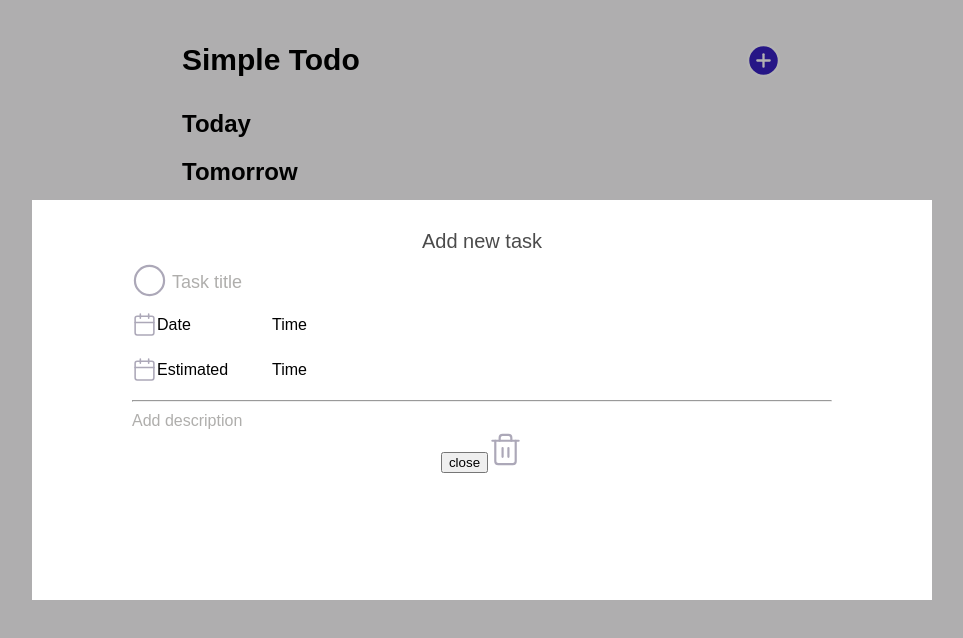
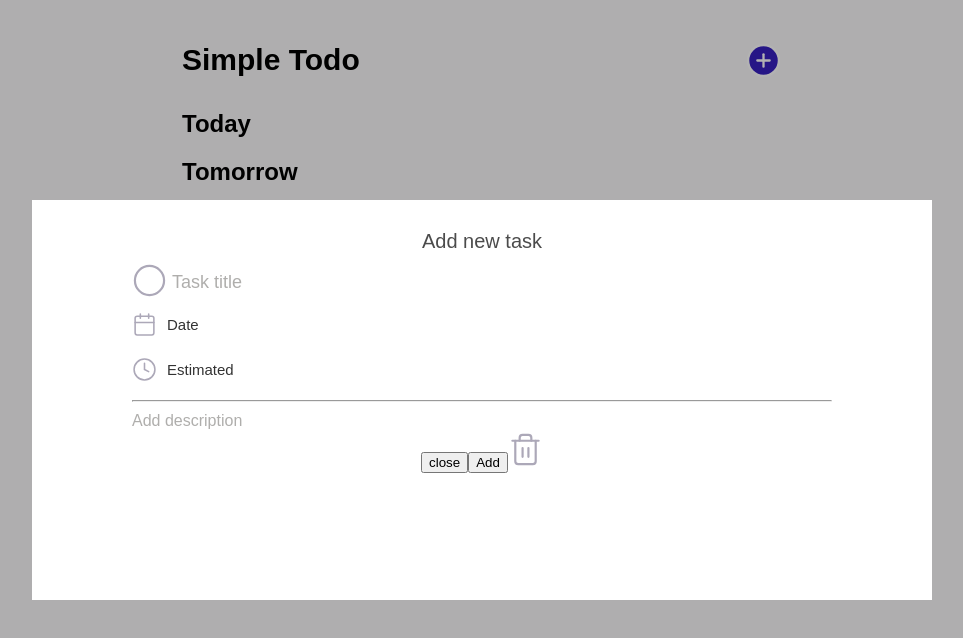
Before and after one commit to ocfranz/todo-typescript, a React (Create React App) app: page / in a window 1280 px wide. Both pictures are taken after a click on the icon 921 px from the left and 60 px from the top of the page. Shown: the top 638 px of the page, without its empty margins (158-1121 px from the left). Built offline with nearby package versions, Linux system fonts and the light colour scheme.

Commit message:
wip(): modal component

```diff
--- /dev/null
+++ b/src/components/TaskItemRow/TaskItemRow.tsx
@@ -0,0 +1,29 @@
+import React, { FC } from "react";
+
+import { TaskItem, TaskItemTag, TaskItemButton, TaskItemName } from "./styles";
+
+interface TaskItemRowProps {
+    icon: any;
+    children: string;
+    handleOnButtonClick: () => void;
+}
+
+const TaskItemRow: FC<TaskItemRowProps> = ({
+    icon,
+    children,
+    handleOnButtonClick,
+}) => {
+    return (
+        <TaskItem>
+            <TaskItemTag>
+                {icon}
+                <TaskItemName>{children}</TaskItemName>
+            </TaskItemTag>
+            <TaskItemButton onClick={handleOnButtonClick}>
+                <span></span>
+            </TaskItemButton>
+        </TaskItem>
+    );
+};
+
+export default TaskItemRow;
--- /dev/null
+++ b/src/components/TaskItemRow/styles.ts
@@ -0,0 +1,30 @@
+import styled from "styled-components";
+import { media } from "../../styles/Breakpoints";
+
+const TaskItem = styled.div`
+    display: flex;
+    align-items: center;
+    padding: 10px 0px;
+`;
+const TaskItemTag = styled.div`
+    align-items: center;
+    display: flex;
+    width: 20%;
+`;
+const TaskItemName = styled.span`
+    font-size: 15px;
+    opacity: 0.8;
+    margin-left: 10px;
+`;
+const TaskItemButton = styled.div`
+    width: 80%;
+    text-align: left;
+    padding : 10px 0px;
+    cursor : pointer;
+    &:hover {
+        background-color: rgba(0, 0, 0, 0.3);
+
+    }
+`;
+
+export { TaskItem, TaskItemTag, TaskItemButton, TaskItemName };
--- a/src/components/TodoListItem/TodoListItem.tsx
+++ b/src/components/TodoListItem/TodoListItem.tsx
@@ -10,7 +10,7 @@ interface TodoListItemProps {
     date: string;
     estimated: number;
 }
-const TodoListItemWrapper = styled.div`
+const TodoListItemWrapper = styled.div<{key : any}>`
     width: 100%;
     display: flex;
     flex-direction: row;
--- a/src/modules/ModalAdd/ModalAdd.tsx
+++ b/src/modules/ModalAdd/ModalAdd.tsx
@@ -1,4 +1,4 @@
-import React, { FC, useEffect, useRef } from "react";
+import React, { FC, useState, useEffect, useRef } from "react";
 
 import CircleIcon from "../../components/TodoListItem/CircleIcon";
 import Editable from "../../components/Editable/Editable";
@@ -7,6 +7,7 @@ import { RootState } from "../../reducers";
 import { useSelector, useDispatch } from "react-redux";
 import CalendarIcon from "./CalendarIcon";
 import ClockIcon from "./ClockIcon";
+import TaskItemRow from "../../components/TaskItemRow/TaskItemRow";
 import {
     ModalWrapper,
     ModalDialog,
@@ -14,7 +15,7 @@ import {
     ModalBody,
     ModalFooter,
     ModalHeader,
-    TaskDetails,
+    TaskHeading,
     ModalContainer,
 } from "./styles";
 interface ModalAddProps {
@@ -22,25 +23,48 @@ interface ModalAddProps {
 }
 
 const ModalAdd: FC<ModalAddProps> = ({ visible }) => {
+    const [newTask, setNewTask] = useState("");
     const titleRef: any = useRef(null);
+    const modalDialog: any = useRef(null);
+
     const dispatch = useDispatch();
     const visibleModal = useSelector(
         (state: RootState) => state.uiReducer.showModalAdd
     );
+    useEffect(() => {
+        if(visibleModal){
+            document.addEventListener("click",handleClickOutside, true)
+        }
+    });
+    const handleClickOutside = (event : any) =>{
+        if(!modalDialog.current.contains(event.target)){
+            handleOnClose();
+        }
+    }
     const handleOnClose = () => {
+        document.removeEventListener("click",handleClickOutside, true)
         dispatch({ type: "SHOW_MODAL", payload: !visibleModal });
     };
-    useEffect(() => {
-        titleRef.current.focus();
-    }, []);
+    const handleOnAdd = () => {
+        setNewTask("");
+        titleRef.current.innerHTML = "";
+        dispatch({ type: "ADD_TASK", payload: newTask });
+    };
+
+    const handleOnInput = (event: any) => {
+        console.log(event.target.innerHTML);
+        setNewTask(event.target.innerHTML);
+    };
+
+    const handleOnDateClick = () => {};
     return (
-        <ModalWrapper visible={visible}>
-            <ModalDialog>
+        <ModalWrapper visible={visible} >
+            <ModalDialog ref={modalDialog}>
                 <ModalContent>
                     <ModalContainer>
                         <ModalHeader>Add new task</ModalHeader>
                         <ModalBody>
-                            <TaskDetails>
+                            <TaskHeading>
                                 <div style={{ width: "40px" }}>
                                     <CircleIcon />
                                 </div>
@@ -48,66 +72,33 @@ const ModalAdd: FC<ModalAddProps> = ({ visible }) => {
                                     style={{
                                         width: "calc(100% - 40px )",
                                         fontSize: "18px",
-                                        position: "relative"
+                                        position: "relative",
                                     }}
                                 >
                                     <Editable
+                                        onInput={(event) =>
+                                            handleOnInput(event)
+                                        }
                                         ref={titleRef}
                                         placeholder="Task title"
                                     />
                                 </div>
-                            </TaskDetails>
-                            <div
-                                style={{
-                                    display: "flex",
-                                    alignItems: "center",
-                                    padding: "10px 0px",
-                                }}
-                            >
-                                <div
-                                    style={{
-                                        alignItems: "center",
-                                        display: "flex",
-                                        width: "20%",
-                                    }}
-                                >
-                                    <CalendarIcon size={25}></CalendarIcon>
-                                    <span>Date</span>
-                                </div>
-                                <div
-                                    style={{ width: "80%", textAlign: "left" }}
-                                >
-                                    <span>Time</span>
-                                </div>
-                            </div>
-                            <div
-                                style={{
-                                    display: "flex",
-                                    alignItems: "center",
-                                    padding: "10px 0px",
-                                }}
-                            >
-                                <div
-                                    style={{
-                                        alignItems: "center",
-                                        display: "flex",
-                                        width: "20%",
-                                    }}
-                                >
-                                    <CalendarIcon size={25}></CalendarIcon>
-                                    <span>Estimated</span>
-                                </div>
-                                <div
-                                    style={{ width: "80%", textAlign: "left" }}
-                                >
-                                    <span>Time</span>
-                                </div>
-                            </div>
+                            </TaskHeading>
+                            <TaskItemRow
+                                icon={<CalendarIcon size={25} />}
+                                children="Date"
+                                handleOnButtonClick={handleOnDateClick}
+                            />
+                            <TaskItemRow
+                                icon={<ClockIcon size={25} />}
+                                children="Estimated"
+                                handleOnButtonClick={handleOnDateClick}
+                            />
                             <hr></hr>
                             <div
                                 style={{
                                     textAlign: "left",
-                                    position : "relative"
+                                    position: "relative",
                                 }}
                             >
                                 <Editable placeholder="Add description" />
@@ -115,6 +106,7 @@ const ModalAdd: FC<ModalAddProps> = ({ visible }) => {
                         </ModalBody>
                         <ModalFooter>
                             <button onClick={handleOnClose}>close</button>
+                            <button onClick={handleOnAdd}>Add</button>
                             <CloseIcon />
                         </ModalFooter>
                     </ModalContainer>
--- a/src/modules/ModalAdd/styles.ts
+++ b/src/modules/ModalAdd/styles.ts
@@ -49,7 +49,7 @@ const ModalBody = styled.div`
     text-align: center;
 `;
 
-const TaskDetails = styled.div`
+const TaskHeading = styled.div`
     display: flex;
     text-align: left;
     flex-wrap: nowrap;
@@ -64,5 +64,5 @@ export {
     ModalBody,
     ModalFooter,
     ModalContainer,
-    TaskDetails,
+    TaskHeading,
 };
--- a/src/pages/Home/Home.tsx
+++ b/src/pages/Home/Home.tsx
@@ -32,11 +32,11 @@ function App() {
             <AppWrapper>
                 <Header addTask={addTask} />
                 <Heading type="h2" children="Today"></Heading>
-                {tasks.map((task) => {
+                {tasks.map((task, index) => {
                     return (
                         <TodoListItem
-                            key={task}
-                            text="Make coffe"
+                            key={index}
+                            text={task}
                             estimated={30}
                             date={`${date.getDate()}/${
                                 date.getMonth() + 1
```
